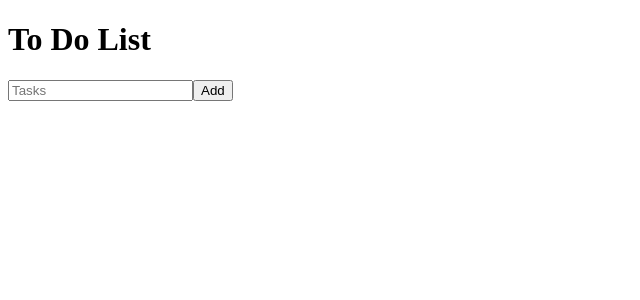
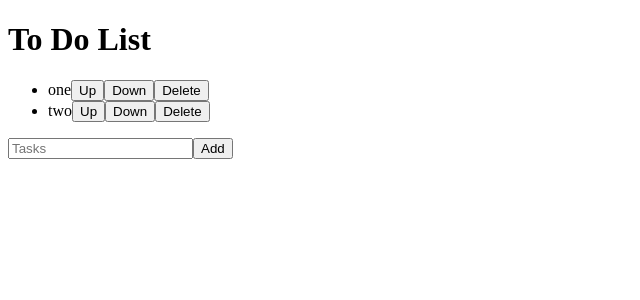
Before and after one commit to bishnulimbu/RRepo1, a React (Vite) app in the folder my-react-app/: page / in a window 1280 px wide. Shown: the top 300 px of the page, without its empty margins (0-640 px from the left). Built offline with nearby package versions, Linux system fonts and the light colour scheme.

Commit message:
finally completed the to do list

```diff
--- a/my-react-app/src/ToDoList.jsx
+++ b/my-react-app/src/ToDoList.jsx
@@ -1,25 +1,57 @@
 import React, { useState } from "react";
 
 function ToDoList() {
-  const [task, setTask] = useState([]);
+  const [task, setTask] = useState(["one", "two"]);
 
-  function addTask() {
-    const data1 = document.getElementById("idOne");
-    setTask((c) => [...c, data1]);
+  function addTask(e) {
+    const data1 = document.getElementById("idOne").value;
+    if (data1.trim !== "") {
+      setTask((t) => [...t, data1]);
+      e.preventDefault();
+    }
+  }
+  // function fnOne(e) {
+  //   setTask(e.target.value);
+  // }
+  function Del(index) {
+    const data2 = task.filter((_, i) => i != index);
+    setTask(data2);
+  }
+
+  function fnUp(index) {
+    if (index > 0) {
+      const array1 = [...task];
+      [array1[index], array1[index - 1]] = [array1[index - 1], array1[index]];
+      setTask(array1);
+    }
+  }
+  function fnDown(index) {
+    const array1 = [...task];
+    [array1[index], array1[index + 1]] = [array1[index + 1], array1[index]];
+    setTask(array1);
   }
 
   return (
     <>
       <h1>To Do List</h1>
       <ul>
-        {task.map((cars, index) => (
-          <li key={index}></li>
+        {task.map((task, index) => (
+          <li key={index}>
+            {task}
+            <button onClick={() => fnUp(index)}>Up</button>
+            <button onClick={() => fnDown(index)}>Down</button>
+            <button onClick={() => Del(index)}>Delete</button>
+          </li>
         ))}
       </ul>
       <form action="">
-        <input type="text" placeholder="Tasks" value={task} id="idOne" />
-        <button type="" onClick={addTask}>
-          {/* Added e.preventDefault() inside the addCar function to prevent the form from reloading the page. */}
+        <input
+          type="text"
+          placeholder="Tasks"
+          id="idOne"
+          // onChange={(e) => fnOne(e)}
+        />
+        <button type="" onClick={(e) => addTask(e)}>
           Add
         </button>
       </form>
```
